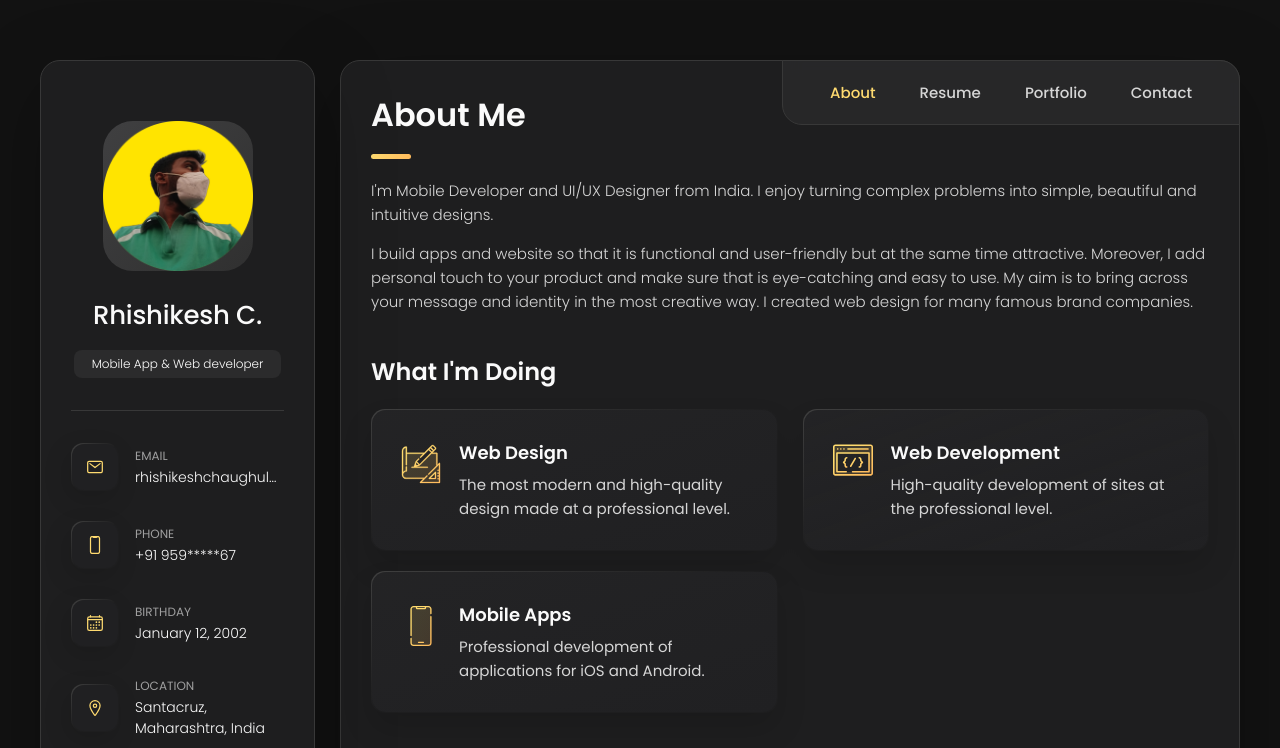
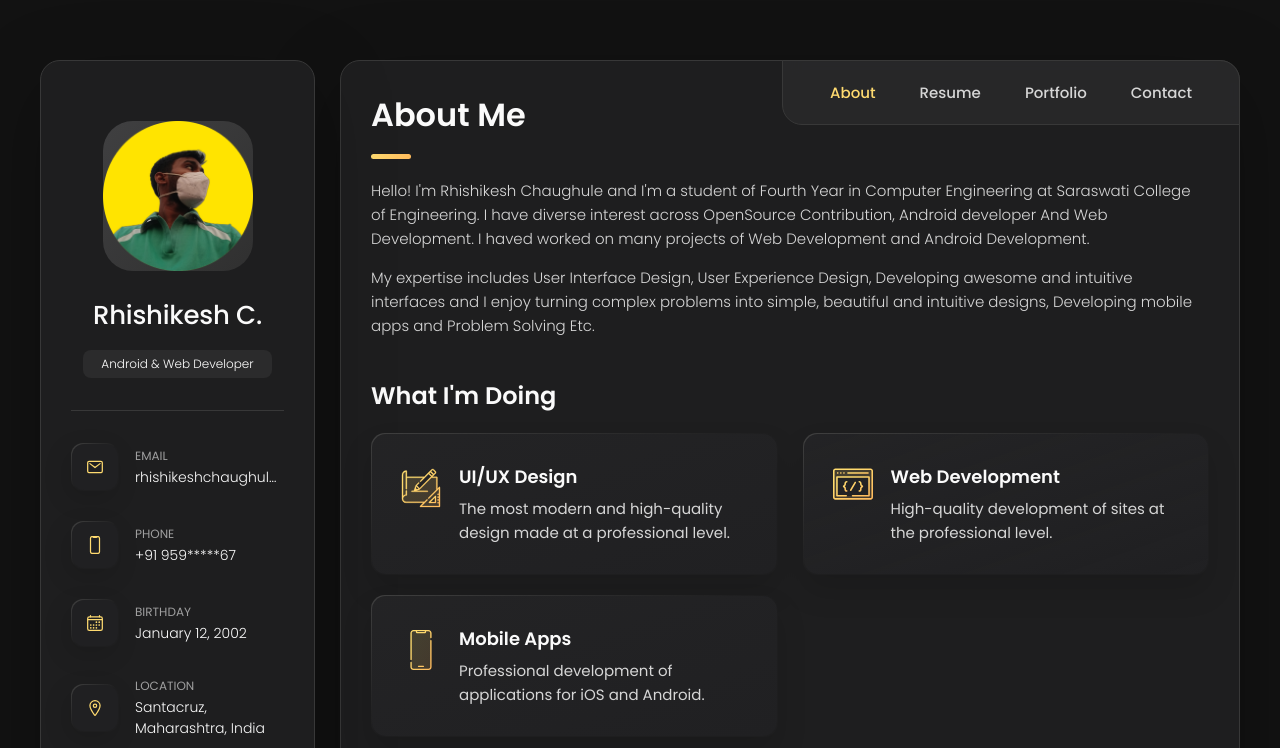
Before and after one commit to Rhishikesh12/RhishikeshC, a plain HTML site: page index.html in a window 1280 px wide. Shown: the top 748 px of the page. Drawn offline with nearby package versions, Linux system fonts and the light colour scheme.

Commit message:
JustCommt

```diff
--- a/index.html
+++ b/index.html
@@ -46,9 +46,9 @@
         </figure>
 
         <div class="info-content">
-          <h1 class="name" title="Richard hanrick">Rhishikesh C.</h1>
+          <h1 class="name" title="Rhishikesh Chaughule">Rhishikesh C.</h1>
 
-          <p class="title">Mobile App & Web developer</p>
+          <p class="title">Android & Web Developer</p>
         </div>
 
         <button class="info_more-btn" data-sidebar-btn>
@@ -88,7 +88,7 @@
             <div class="contact-info">
               <p class="contact-title">Phone</p>
 
-              <a href="tel:+12133522795" class="contact-link">+91 959*****67</a>
+              <a href="tel:+91 959*****67" class="contact-link">+91 959*****67</a>
             </div>
 
           </li>
@@ -209,16 +209,18 @@
 
         <section class="about-text">
           <p>
-            I'm Mobile Developer and UI/UX Designer from India.
-            I enjoy turning complex problems into simple, beautiful and intuitive designs.
+
+            Hello! I'm Rhishikesh Chaughule and I'm a student of Fourth Year in Computer Engineering at
+            Saraswati College of Engineering.
+            I have diverse interest across OpenSource Contribution, Android developer And Web Development.
+            I haved worked on many projects of Web Development and Android Development.
           </p>
 
           <p>
-            I build apps and website so that it is functional and user-friendly but at the same time attractive.
-            Moreover, I
-            add personal touch to your product and make sure that is eye-catching and easy to use. My aim is to bring
-            across your
-            message and identity in the most creative way. I created web design for many famous brand companies.
+            My expertise includes User Interface Design, User Experience Design, Developing awesome and intuitive interfaces and I enjoy turning complex problems
+            into simple, beautiful and intuitive designs,
+            Developing mobile apps and Problem Solving Etc.
+
           </p>
         </section>
 
@@ -241,7 +243,7 @@
               </div>
 
               <div class="service-content-box">
-                <h4 class="h4 service-item-title">Web design</h4>
+                <h4 class="h4 service-item-title">UI/UX Design</h4>
 
                 <p class="service-item-text">
                   The most modern and high-quality design made at a professional level.
@@ -809,7 +811,7 @@
             </li>
 
             <li class="project-item  active" data-filter-item data-category="web design">
-              <a href="#">
+              <a href="https://www.figma.com/community/file/1173916522990113808">
 
                 <figure class="project-img">
                   <div class="project-item-icon-box">
```
Also changed, not shown: assets/images/logo.ico, assets/images/wallPy.jpg (added).
